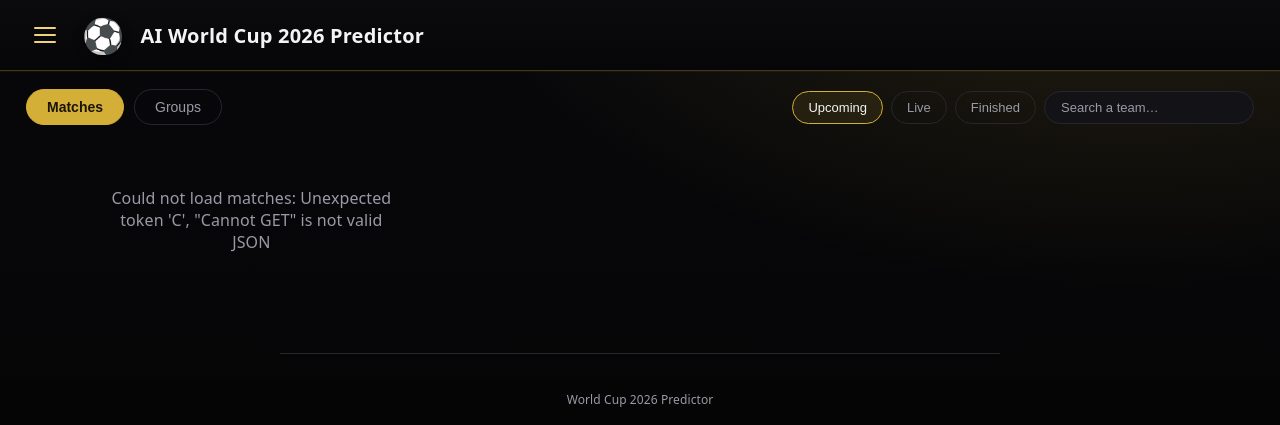
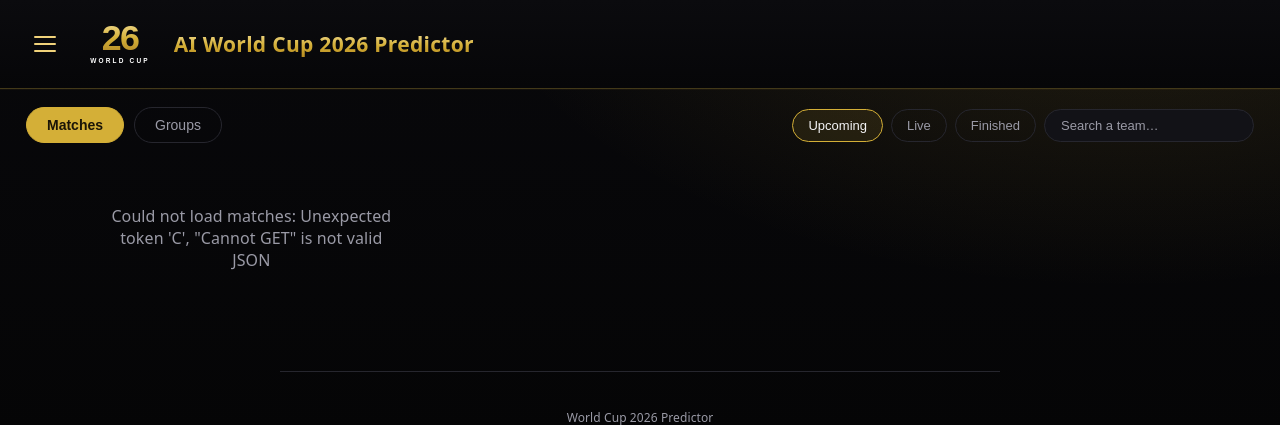
Before and after one commit to matteoblagojevic1212-prog/kiro, a Python web app: template wc2026-predictor/templates/index.html in a window 1280 px wide. Shown: the top 425 px of the page. Run offline with Jinja, Linux system fonts and the light colour scheme; the template is opened without the code that fills it, so the values that code supplies are empty.

Commit message:
Restore gold 2026 logo in header; gold gradient title to match theme

```diff
--- a/wc2026-predictor/static/style.css
+++ b/wc2026-predictor/static/style.css
@@ -48,7 +48,13 @@ body.modal-open { overflow: hidden; }
 .brand { display: flex; align-items: center; gap: 16px; }
 .ball { font-size: 34px; line-height: 1; filter: drop-shadow(0 3px 6px rgba(0,0,0,.4)); }
 .logo { height: 52px; width: auto; display: block; }
-.brand-text h1 { margin: 0; font-size: 20px; font-weight: 600; letter-spacing: .2px; }
+.brand-text h1 {
+  margin: 0; font-size: 21px; font-weight: 700; letter-spacing: .3px;
+  color: var(--gold-soft);
+  background: linear-gradient(180deg, #f6e3a1, #d4af37 55%, #b5891f);
+  -webkit-background-clip: text; background-clip: text;
+  -webkit-text-fill-color: transparent;
+}
 .brand-text .sub { margin: 2px 0 0; color: var(--gold); font-size: 12px; font-weight: 500; letter-spacing: 1.5px; text-transform: uppercase; }
 
 
--- a/wc2026-predictor/templates/index.html
+++ b/wc2026-predictor/templates/index.html
@@ -14,7 +14,7 @@
       <span></span><span></span><span></span>
     </button>
     <div class="brand">
-      <span class="ball">⚽</span>
+      <img class="logo" src="/static/logo.svg" alt="World Cup 2026" />
       <div class="brand-text">
         <h1>AI World Cup 2026 Predictor</h1>
       </div>
```
Also changed, not shown: wc2026-single/wc2026.py (+2 -2 lines), wc2026.py (+2 -2 lines), 2 other files.
